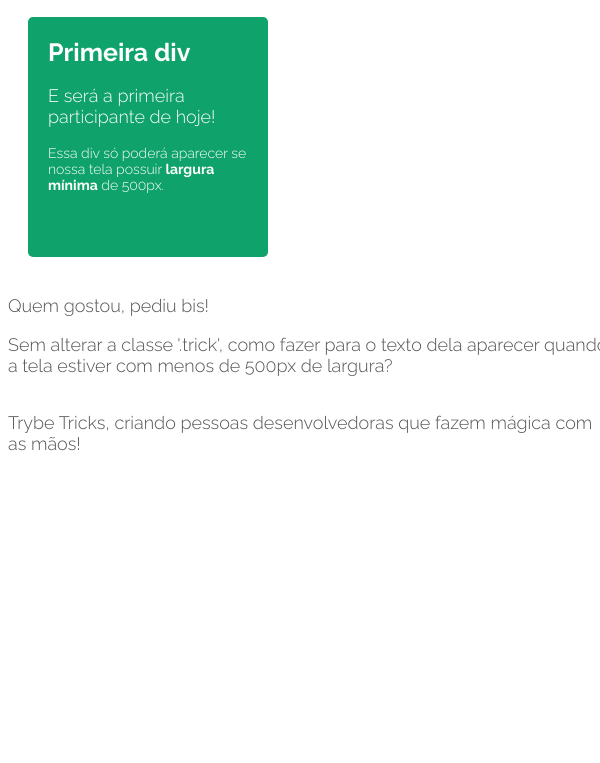
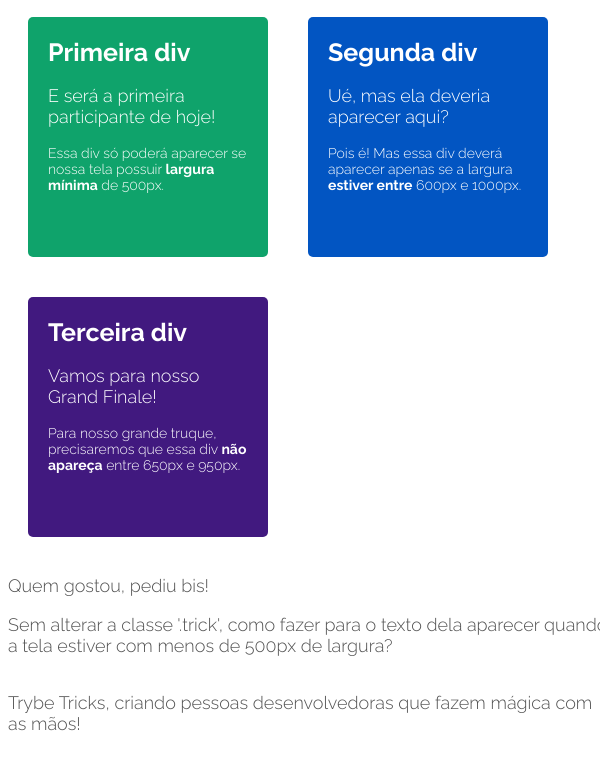
Before and after one commit to andrejvb/tribe-exercicios, a plain HTML site: page index.html in a window 600 px wide. Shown: the part 179-942 px from the top of the page. Before the commit the page ends 800 px from the top, so only its background shows below. Drawn offline with Linux system fonts and the light colour scheme.

Commit message:
exercicios 2 e 3

```diff
--- a/style.css
+++ b/style.css
@@ -71,3 +71,22 @@ body {
     display: block;
     }
   }
+
+  @media screen and (min-width: 600px) and (max-width: 1000px) {
+    .card:nth-of-type(2) {
+    display: block;
+    }
+  }
+
+
+  @media (max-width: 650px){
+  .card:nth-of-type(3) {
+    display: block;
+  }
+  }
+
+  @media (min-width: 950px) {
+    .card:nth-of-type(3) {
+      display: block;
+    }
+  }
```
